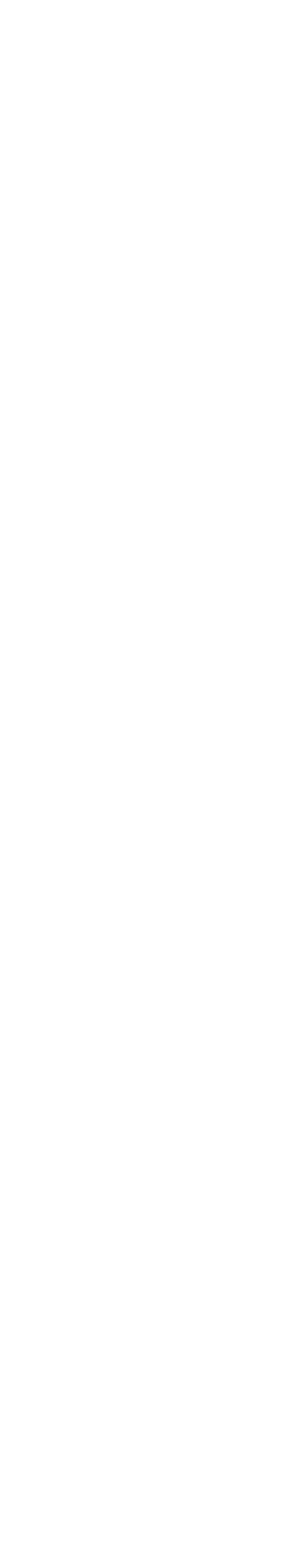
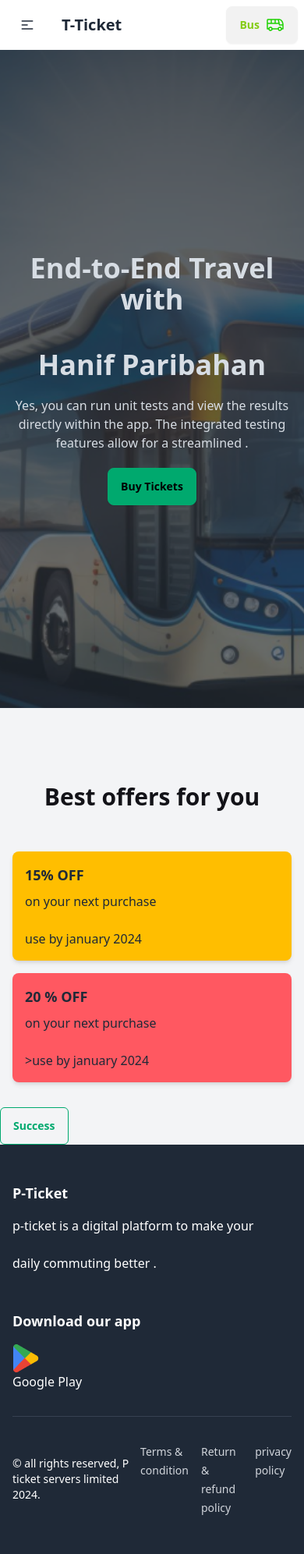
Before and after one commit to yasinarafat2021/smart_ticketing, a plain HTML site: page index.html in a window 390 px wide. Shown: the whole page at 78% size. Before the commit the page ends 844 px from the top, so only its background shows below. Drawn offline with nearby package versions, Linux system fonts and the light colour scheme.

Commit message:
first commit

```diff
--- a/index.html
+++ b/index.html
@@ -4,8 +4,107 @@
     <meta charset="UTF-8">
     <meta name="viewport" content="width=device-width, initial-scale=1.0">
     <title>smart ticketing</title>
+    <link href="https://cdn.jsdelivr.net/npm/daisyui@4.7.2/dist/full.min.css" rel="stylesheet" type="text/css" />
+    <script src="https://cdn.tailwindcss.com"></script>
 </head>
 <body>
+    <header>
+        <div class="navbar bg-base-100">
+            <div class="navbar-start">
+            <div class="dropdown">
+                <div tabindex="0" role="button" class="btn btn-ghost lg:hidden">
+                <svg xmlns="http://www.w3.org/2000/svg" class="h-5 w-5" fill="none" viewBox="0 0 24 24" stroke="currentColor"><path stroke-linecap="round" stroke-linejoin="round" stroke-width="2" d="M4 6h16M4 12h8m-8 6h16" /></svg>
+                </div>
+                <ul tabindex="0" class="menu menu-sm dropdown-content mt-3 z-[1] p-2 shadow bg-base-100 rounded-box w-52">
+                <li><a>Home</a></li>
+                <li><a>About</a>
+                </li>
+                <li><a>Distance</a></li>
+                <li><a>Search</a></li>
+                </ul>
+            </div>
+            <a class="btn btn-ghost text-xl">T-Ticket</a>
+            </div>
+            <div class="navbar-center hidden lg:flex">
+            <ul class="menu menu-horizontal px-1">
+                <li><a>Home</a></li>
+                <li><a>About</a></li>
+                <li><a>Distance</a></li>
+                <li><a>Search</a></li>
+            </ul>
+            </div>
+            <div class="navbar-end">
+            <a class="btn text-lime-500">Bus <img src="images/bus-icon.png" alt=""></a>
+            </div>
+        </div>
+        <div class="hero h-screen" style="background-image: url(images/banner.png);">
+            <div class="hero-overlay bg-opacity-60"></div>
+            <div class="hero-content text-center text-neutral-content">
+            <div class="max-w-md">
+                <h1 class="mb-5 text-4xl font-bold">End-to-End Travel with</h1><br>
+                <h1 class="mb-5 text-4xl font-bold">Hanif Paribahan</h1>
+                <p class="mb-5">Yes, you can run unit tests and view the results directly within the app. The integrated testing features allow for a streamlined .</p>
+                <button class="btn btn-success "> Buy Tickets</button>
+            </div>
+            </div>
+        </div>
+
+    </header>
+    <main>
+
+    </main>
+    <h2 class="text-3xl text-center my-24 font-extrabold text-[#131318] mb-5">Best offers for you</h2>
+    <body class="bg-gray-100">
+        <div class="container mx-auto px-4 py-8">
+            <section class="grid grid-cols-1 md:grid-cols-2 gap-4">
+                <div class="bg-warning p-4 rounded-lg shadow-md">
+                    <h2 class="text-lg font-semibold mb-2">15% OFF</h2>
+                    <p>on your next purchase </p><br>
+                    <p>use by january 2024 </p>
+                </div>
+                <div class="bg-error p-4 rounded-lg shadow-md">
+                    <h2 class="text-lg font-semibold mb-2">20 % OFF</h2>
+                    <p>on your next purchase</p><br>
+                    <p>>use by january 2024</p>
+                </div>
+            </section>
+        </div>
+    </body>
+    <button class="btn btn-outline btn-success rounded-md">Success</button>
+
+    <!-- footer section -->
+    <footer class="bg-gray-800 text-white py-12">
+        <div class="container mx-auto px-4">
+            <div class="grid grid-cols-1 md:grid-cols-3 gap-4">
+                <div>
+                    <h4 class="text-lg 	base-100 font-bold mb-4">P-Ticket</h4>
+                    <p>p-ticket is a digital platform to make your </p><br>
+                    <p>daily commuting better . </p>
+                </div>
+                <div>
+                    <h4 class="text-lg font-semibold mb-4"></h4>
+
+                </div>
+                <div>
+                    <h4 class="text-lg font-semibold mb-4">Download our app</h4>
+                    <div class="border-neutral-200">
+                        <img src="images/playstore.png" alt="">
+                        <h1>Google Play</h1>
+                    </div>
+                </div>
+            </div>
+            <hr class="my-8 border-gray-700">
+            <div class="flex justify-between items-center">
+                <p class="text-sm">&copy; all rights reserved, P ticket servers limited 2024.</p>
+                <ul class="flex space-x-4">
+                    <li><a href="#" class="text-gray-300 hover:text-white text-sm">Terms & condition</a></li>
+                    <li><a href="#" class="text-gray-300 hover:text-white text-sm">Return & refund policy</a></li>
+                    <li><a href="#" class="text-gray-300 hover:text-white text-sm">privacy policy</a></li>
+                </ul>
+            </div>
+        </div>
+    </footer>
+
 
 </body>
 </html>
--- /dev/null
+++ b/styles/tailwind.config.js
@@ -0,0 +1,8 @@
+/** @type {import('tailwindcss').Config} */
+module.exports = {
+    content: ["./src/**/*.{html,js}"],
+    theme: {
+    extend: {},
+    },
+    plugins: [],
+}
```
Also changed, not shown: images/banner.png (added), images/bus-icon.png (added), images/bus-logo.png (added), images/cupon-devider.png (added), images/fare.png (added), images/info-devider.png (added), images/people.png (added), images/playstore.png (added), images/seat-gray.png (added), images/seat-green-filled.png (added), images/seat-green.png (added), images/stoppage.png (added), images/success.png (added), images/ticket-cupon.png (added).
